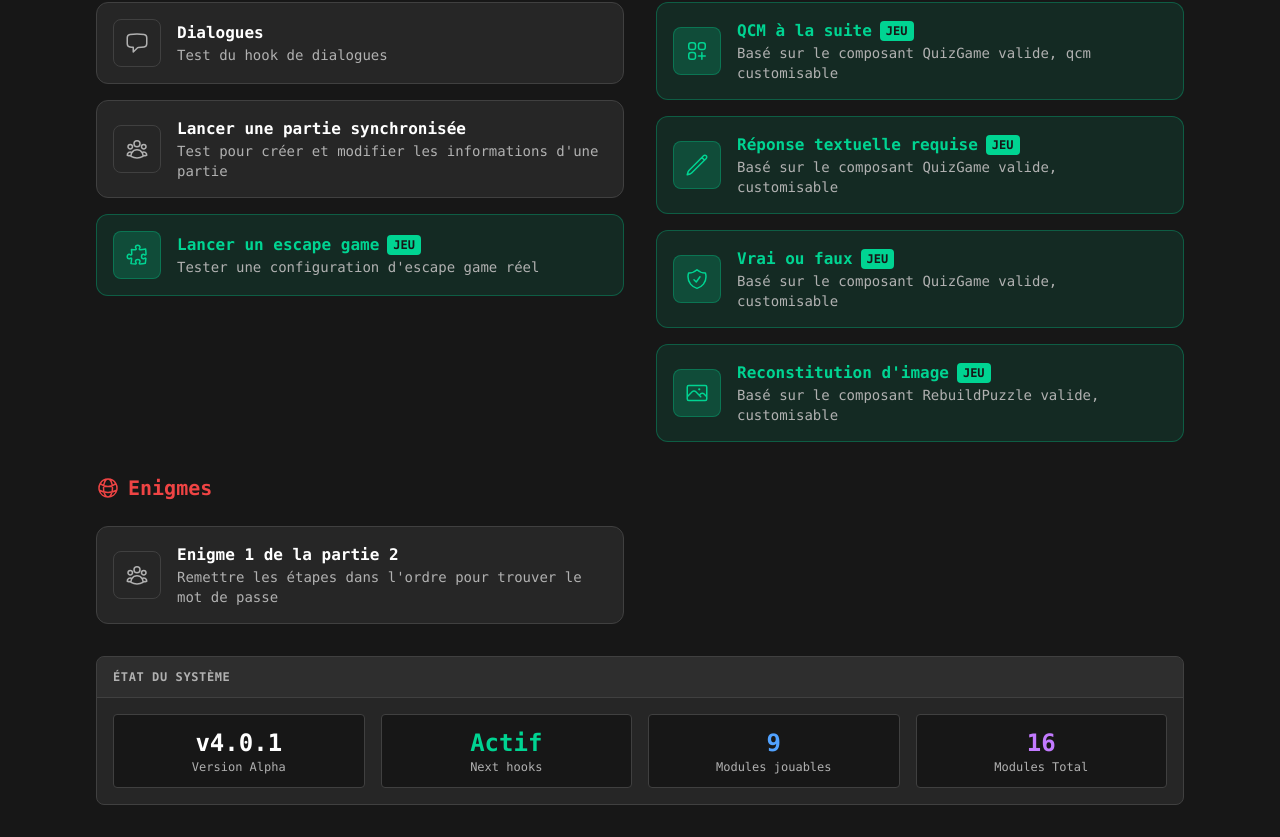
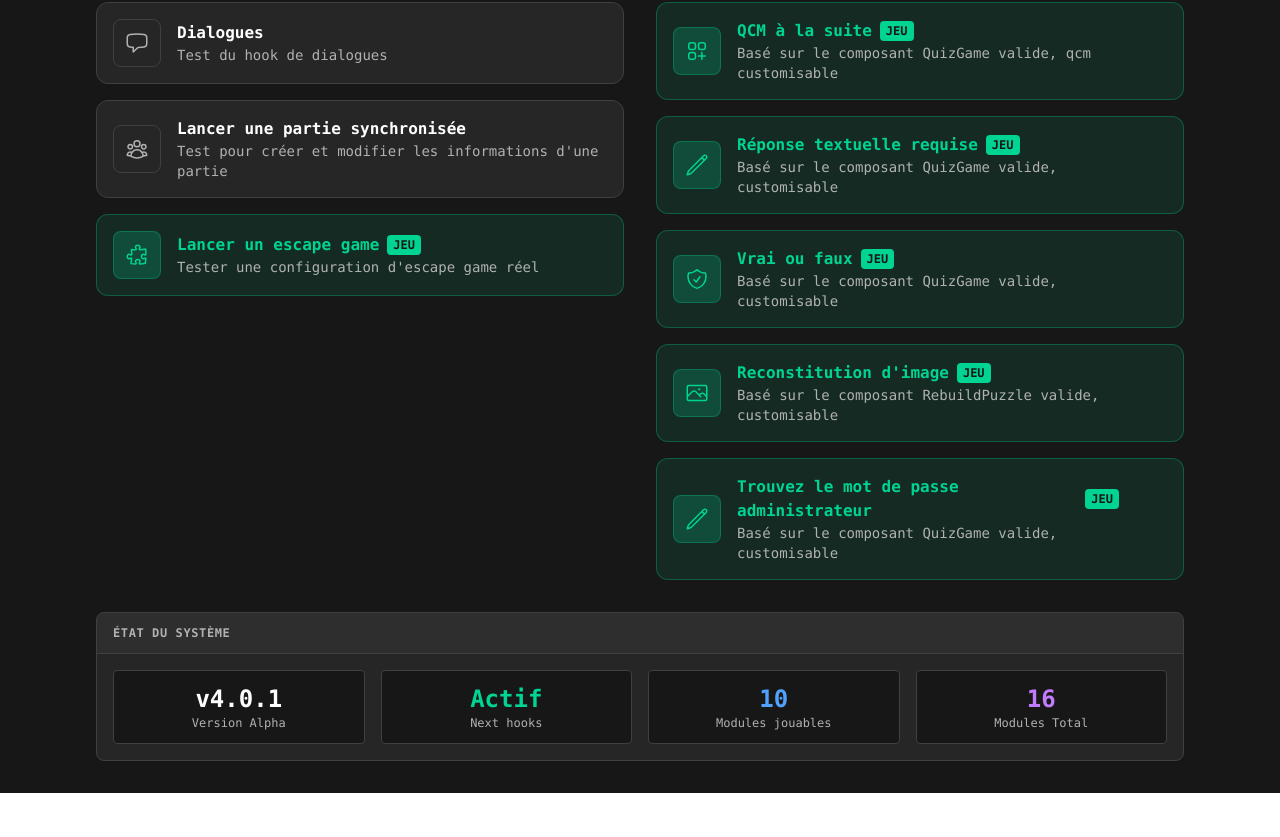
Before and after one commit to Sekaivi/MissionADA42, a Next.js app: page /alpha in a window 1280 px wide. Shown: the part 663-1500 px from the top of the page. After the commit the page ends 1456 px from the top, so only its background shows below. Built offline with nearby package versions, Linux system fonts and the light colour scheme.

Commit message:
fix(enigme) utilisation des bons composants

```diff
--- a/src/app/alpha/page.tsx
+++ b/src/app/alpha/page.tsx
@@ -154,18 +154,12 @@ const ALPHA_MODULES: ModuleGroup[] = [
                 icon: PhotoIcon,
                 isGame: true,
             },
-        ],
-    },
-    {
-        title: 'Enigmes',
-        icon: GlobeAltIcon,
-        headerColor: 'text-brand-error',
-        items: [
             {
-                href: '/alpha/code-secret',
-                title: 'Enigme 1 de la partie 2',
-                subtitle: "Remettre les étapes dans l'ordre pour trouver le mot de passe",
-                icon: UserGroupIcon,
+                href: '/alpha/quiz/code-secret',
+                title: "Trouvez le mot de passe administrateur",
+                subtitle: 'Basé sur le composant QuizGame valide, customisable',
+                icon: PencilIcon,
+                isGame: true,
             },
         ],
     },
```
Also changed, not shown: src/app/alpha/quiz/code-secret/page.tsx (line endings or trailing spaces).
